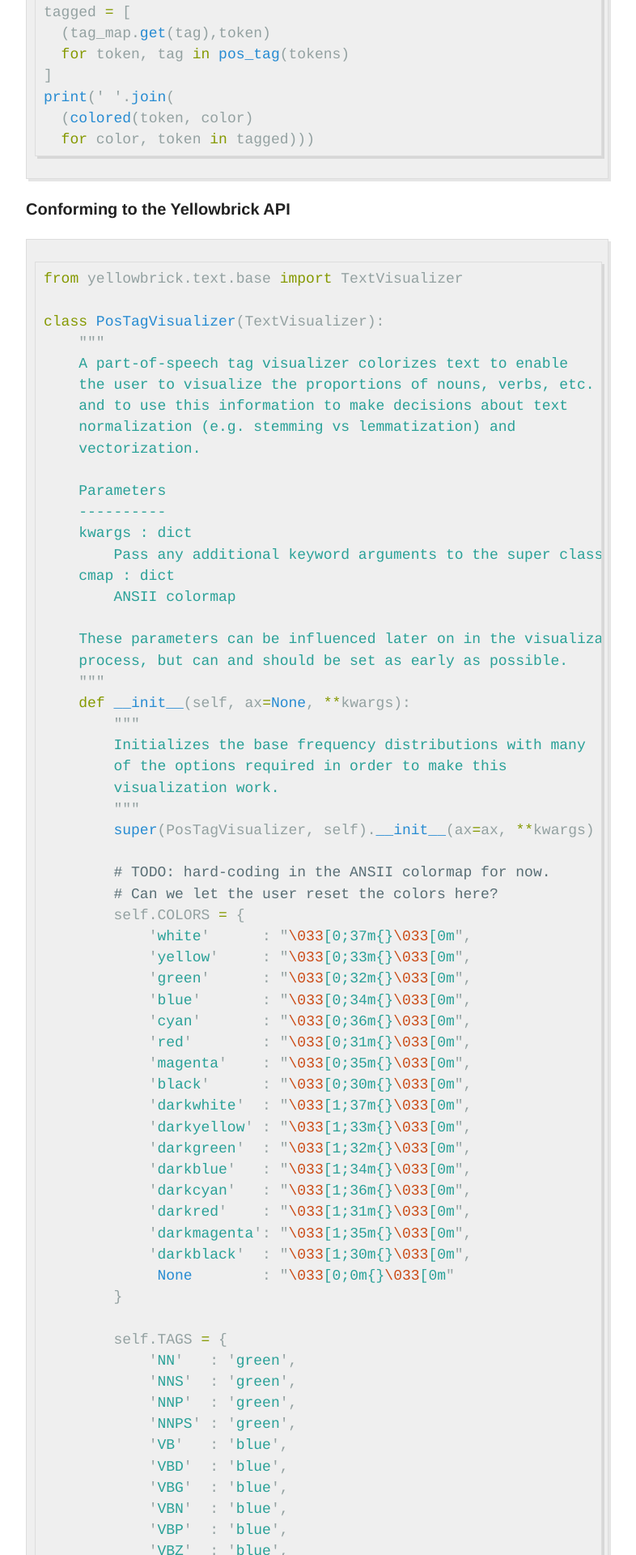
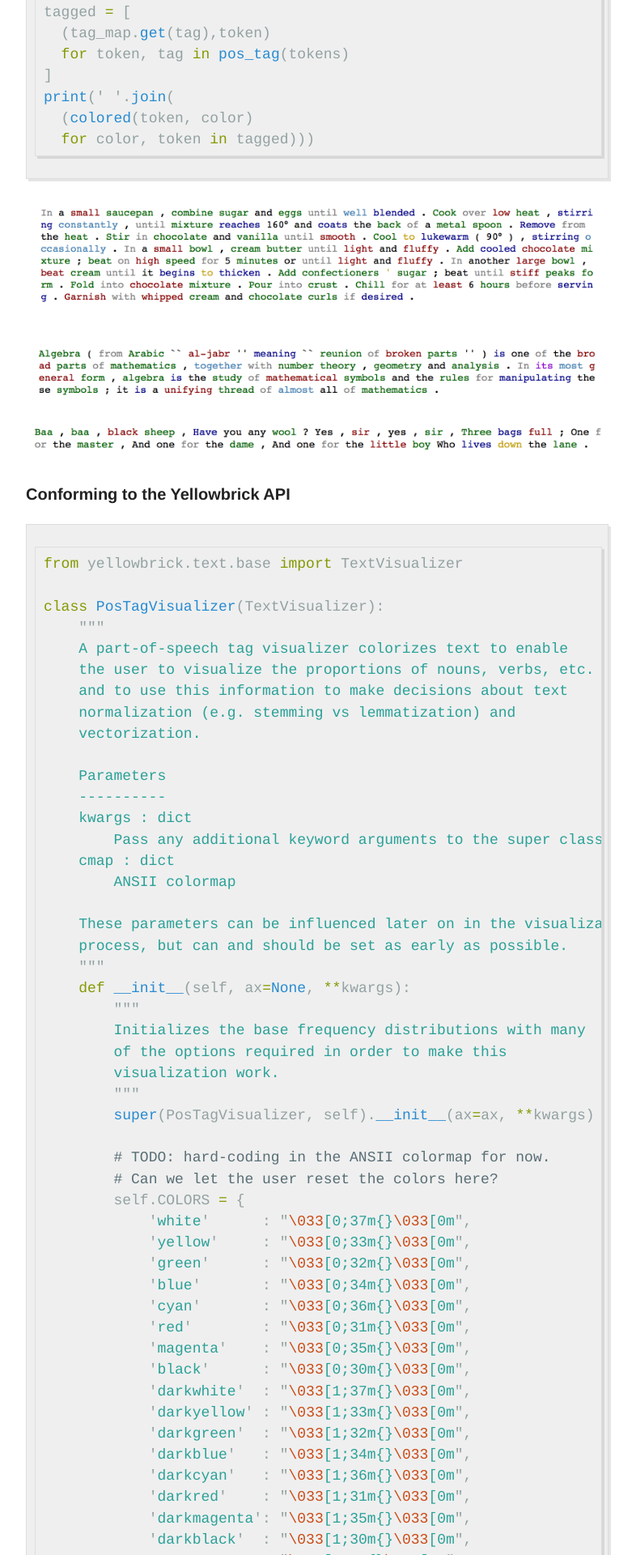
Before and after one commit to rebeccabilbro/rebeccabilbro.github.io, a Jekyll site: the page built from _posts/2017-3-7-colorizing-text-by-part-of-speech.md, in a window 1280 px wide. Shown: the part 4332-6252 px from the top of the page at 81% size, without its empty margins (248-1034 px from the left). Built offline with Jekyll 4.4.1, drawn with Linux system fonts in a browser that asks for light colours.

Commit message:
adds images to illustrate text colorization

````diff
--- a/_posts/2017-3-7-colorizing-text-by-part-of-speech.md
+++ b/_posts/2017-3-7-colorizing-text-by-part-of-speech.md
@@ -155,6 +155,16 @@ print(' '.join(
   for color, token in tagged)))
 ```
 
+
+![french silk pie](https://raw.githubusercontent.com/rebeccabilbro/rebeccabilbro.github.io/master/images/2017-03-07-french-silk.png)
+
+
+![algebra from wikipedia](https://raw.githubusercontent.com/rebeccabilbro/rebeccabilbro.github.io/master/images/2017-03-07-algebra.png)
+
+
+![nursery rhyme](https://raw.githubusercontent.com/rebeccabilbro/rebeccabilbro.github.io/master/images/2017-03-07-nursery-rhyme.png)
+
+
 ### Conforming to the Yellowbrick API
 
 ```python
````
Also changed, not shown: images/2017-03-07-algebra.png (added), images/2017-03-07-french-silk.png (added), images/2017-03-07-nursery-rhyme.png (added).
